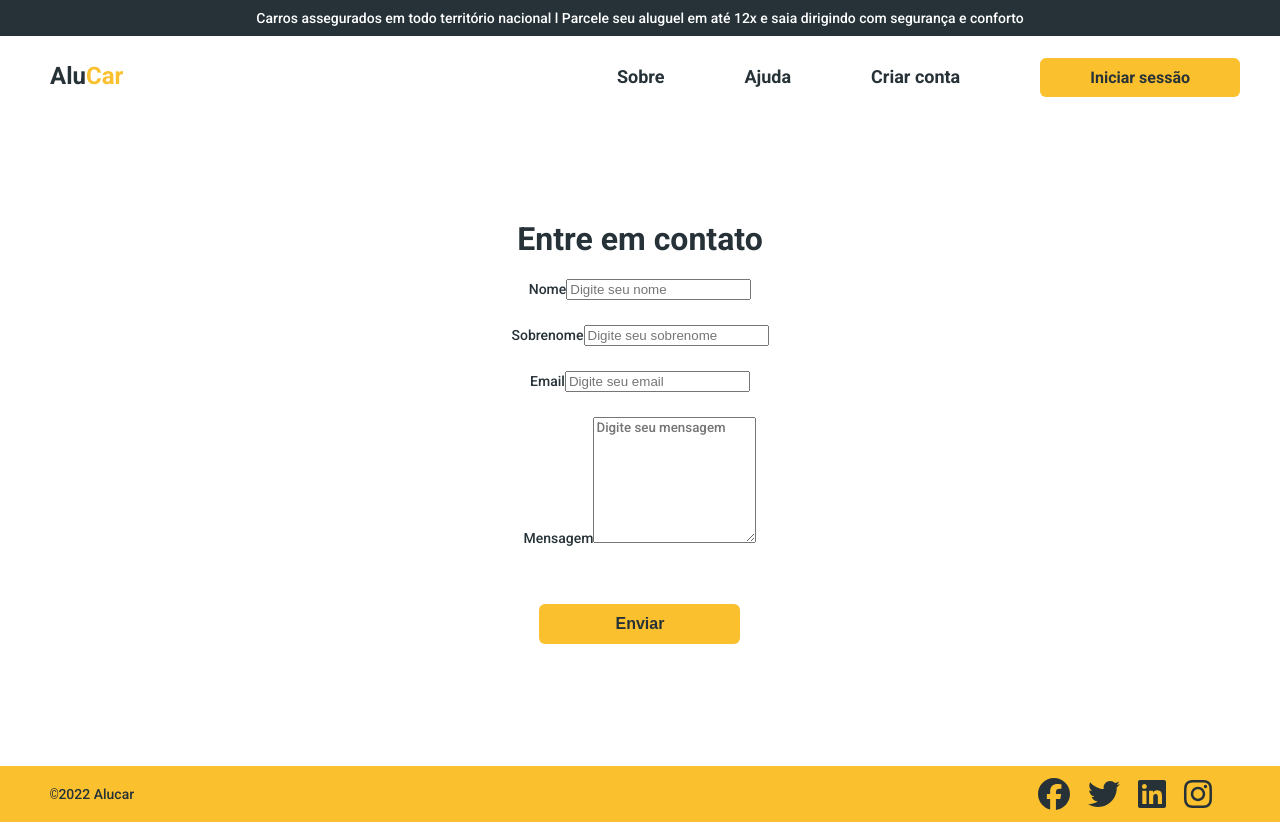
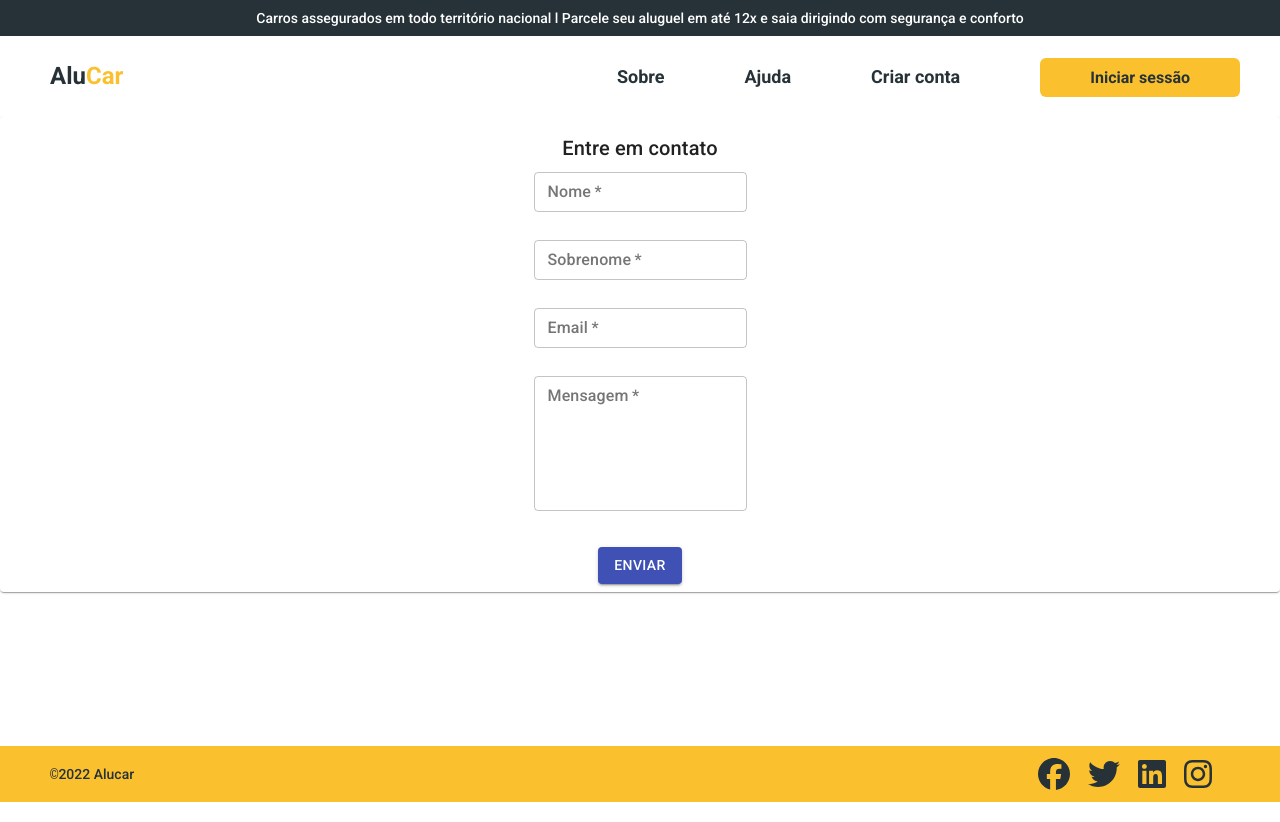
Before and after one commit to noubarijou/PICTDFEFinal, a React (Create React App) app in the folder alucar/: page /ajuda in a window 1280 px wide. Built offline with nearby package versions, Linux system fonts and the light colour scheme.

Commit message:
modifica formulario de contato

```diff
--- a/alucar/src/pages/Ajuda/index.js
+++ b/alucar/src/pages/Ajuda/index.js
@@ -1,60 +1,94 @@
-import React, { useState } from "react";
-import { useNavigate } from "react-router-dom";
-import { Helmet } from "react-helmet-async";
-import { ErrorMessage, Field, Form, Formik } from "formik";
+import React, {Fragment} from 'react'
+import {useForm} from 'react-hook-form';
+import {yupResolver} from '@hookform/resolvers/yup';
 import * as Yup from 'yup';
-import { TextField } from "../../components/TextField";
+import { Paper, Box, Grid, TextField, Typography, Button} from '@material-ui/core';
 
 export const Ajuda = () => {
-
-  const [isSubmitSuccess, setIsSubmitSuccess] = useState(false);
-
-  const navigate = useNavigate();
-
-  const validationSchema = Yup.object({
+    const validationSchema = Yup.object().shape({
         firstName: Yup.string().required("Nome obrigatório"),
         lastName: Yup.string().required("Sobrenome obrigatório"),
         email: Yup.string().email("Email inválido [ex: email@email.com]").required("Email obrigatório"),
-    message: Yup.string().required("Escreva sua mensagem")
+        mensagem: Yup.string().required("Mensagem obrigatória")
     });
-
+    const {register, handleSubmit, formState:{errors}} = useForm({ resolver: yupResolver(validationSchema) });
+    const onSubmit = data => {
+        console.log(JSON.stringify(data, null, 2));
+      };
   return (
-    <>
-      <Helmet>
-        <title>AluCar | Ajuda</title>
-      </Helmet>
       <main>
-        <Formik
-          initialValues={{
-            name: '',
-            lastname: '',
-            email: '',
-            message: '',
-          }}
-          validationSchema={validationSchema} onSubmit={(values) => {
-            setIsSubmitSuccess(true)
-          }}
+    <Fragment>
+        <Paper>
+            <Box p={2}>
+                <Typography variant="h6" align="center" margin="dense">Entre em contato</Typography>
+                <Grid container spacing={2} direction="column" alignItems="center">
+                    <Grid item xs={12} sm={12}>
+                        <TextField
+                        variant="outlined"
+                            name="firstName"
+                            label="Nome"
+                            id="firstName"
+                            required
+                            fullWidth
+                            margin="dense"
+                            {...register('firstName')}
+                            error={errors.firstName ? true : false}
+                            />
+                    </Grid>
+                    <Grid item xs={12} sm={12}>
+                        <TextField
+                        variant="outlined"
+                        name="lastName"
+                        label="Sobrenome"
+                        id="lastName"
+                        required
+                        fullWidth
+                        margin="dense"
+                        {...register('lastName')}
+                        error={errors.lastName ? true : false}
+                        />
+                    </Grid>
+                    <Grid item xs={12} sm={12}>
+                        <TextField
+                        variant="outlined"
+                        name="email"
+                        label="Email"
+                        id="email"
+                        required
+                        fullWidth
+                        margin="dense"
+                        {...register('email')}
+                        error={errors.email ? true : false}
+                        />
+                    </Grid>
+                    <Grid item xs={12} sm={12}>
+                        <TextField
+                        variant="outlined"
+                        name="mensagem"
+                        label="Mensagem"
+                        id="mensagem"
+                        required
+                        fullWidth
+                        margin="dense"
+                        {...register('mensagem')}
+                        error={errors.mensagem ? true : false}
+                        rows={6}
+                        multiline
+                        />
+                    </Grid>
+                <Box mt={3}>
+            <Button
+              variant="contained"
+              color="primary"
+              onClick={handleSubmit(onSubmit)}
             >
-          {isSubmitSuccess ? (navigate('/login')) : (
-
-            <div className="container">
-              <h1>Entre em contato</h1>
-              <Form>
-                <TextField label="Nome" name="firstName" type="text" placeholder="Digite seu nome" required />
-                <TextField label="Sobrenome" name="lastName" type="text" placeholder="Digite seu sobrenome" required />
-                <TextField label="Email" name="email" type="email" placeholder="Digite seu email" required />
-                <div>
-                  <label htmlFor="message">Mensagem</label>
-                  <Field as="textarea" className="form__input" name="message" rows={5} placeholder="Digite seu mensagem"  autoComplete="off" />
-                  <ErrorMessage component="p" name="message" className="error body-small" />
-                </div>
-                <button type="submit" className="btn primary-btn btn-large">Enviar</button>
-              </Form>
-            </div>
-          )}
-
-        </Formik>
+              Enviar
+            </Button>
+          </Box>
+                </Grid>
+            </Box>
+        </Paper>
+    </Fragment>
     </main>
-    </>
-  );
-};
+  )
+}
--- a/alucar/src/pages/SandBox/index.js
+++ b/alucar/src/pages/SandBox/index.js
@@ -21,6 +21,71 @@ export const SandBox = () => {
         <Paper>
             <Box p={2}>
                 <Typography variant="h6" align="center" margin="dense">Entre em contato</Typography>
+                <Grid container spacing={2} direction="column" alignItems="center">
+                    <Grid item xs={12} sm={12}>
+                        <TextField
+                        variant="outlined"
+                            name="firstName"
+                            label="Nome"
+                            id="firstName"
+                            required
+                            fullWidth
+                            margin="dense"
+                            {...register('firstName')}
+                            error={errors.firstName ? true : false}
+                            />
+                    </Grid>
+                    <Grid item xs={12} sm={12}>
+                        <TextField
+                        variant="outlined"
+                        name="lastName"
+                        label="Sobrenome"
+                        id="lastName"
+                        required
+                        fullWidth
+                        margin="dense"
+                        {...register('lastName')}
+                        error={errors.lastName ? true : false}
+                        />
+                    </Grid>
+                    <Grid item xs={12} sm={12}>
+                        <TextField
+                        variant="outlined"
+                        name="email"
+                        label="Email"
+                        id="email"
+                        required
+                        fullWidth
+                        margin="dense"
+                        {...register('email')}
+                        error={errors.email ? true : false}
+                        />
+                    </Grid>
+                    <Grid item xs={12} sm={12}>
+                        <TextField
+                        variant="outlined"
+                        name="mensagem"
+                        label="Mensagem"
+                        id="mensagem"
+                        required
+                        fullWidth
+                        margin="dense"
+                        {...register('mensagem')}
+                        error={errors.mensagem ? true : false}
+                        rows={6}
+                        multiline
+                        />
+                    </Grid>
+                <Box mt={3}>
+            <Button
+              variant="contained"
+              color="primary"
+              onClick={handleSubmit(onSubmit)}
+            >
+              Enviar
+            </Button>
+          </Box>
+                </Grid>
             </Box>
         </Paper>
     </Fragment>
```
Lines whose indentation alone changed are shown as unchanged.
